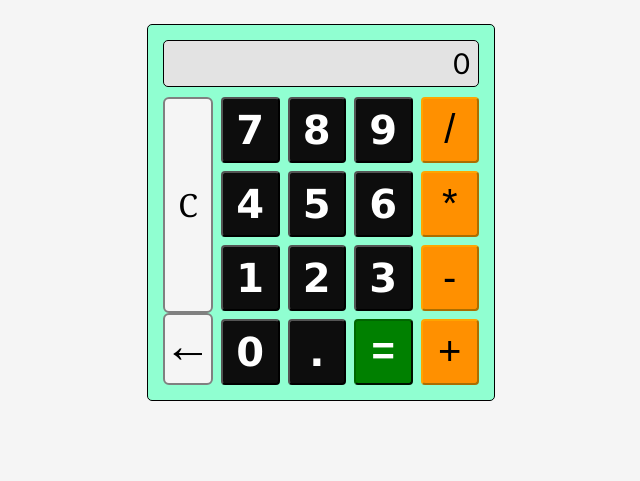
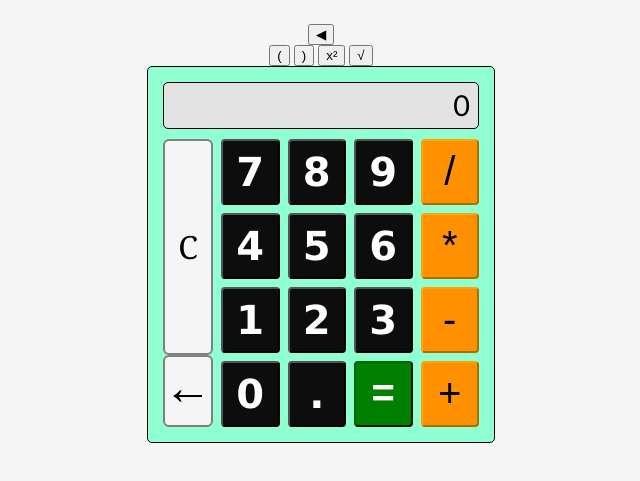
Before and after one commit to bigWblue/js-calculator, a plain HTML site: page index.html in a window 1280 px wide. Shown: the part 95-576 px from the top of the page, without its empty margins (319-959 px from the left). Drawn offline with Linux system fonts and the light colour scheme.

Commit message:
Added expand button
Added an expand button to show more functionalities such as opening and closing parentheses, squaring a number or square roots (functionality still not implemented).

```diff
--- a/index.html
+++ b/index.html
@@ -3,12 +3,20 @@
 <head>
 	<meta charset="UTF-8">
 	<meta name="viewport" content="width=device-width, initial-scale=1.0">
-	<link rel="stylesheet" href="styles.css">
+	<link rel="stylesheet" href="./styles.css">
 	<link rel="icon" type="image/x-icon" href="./images/favicon.png">
 	<title>Calculator</title>
 </head>
 <body>
 	<h1>Calculator</h1>
+	<div id="outer-div">
+		<button id="expand-btn">◀</button>
+		<div id="extra-btns-container">
+			<button>(</button>
+			<button>)</button>
+			<button>x²</button>
+			<button>√</button>
+		</div>
 		<div id="calc-container">
 			<div id="display-container">
 				<span id="display">0</span>
@@ -38,6 +46,7 @@
 				</div>
 			</div>
 		</div>
+	</div>
 	<script type="module" src="userInterface.js"></script>
 </body>
 </html>
```
Lines whose indentation alone changed are shown as unchanged.
